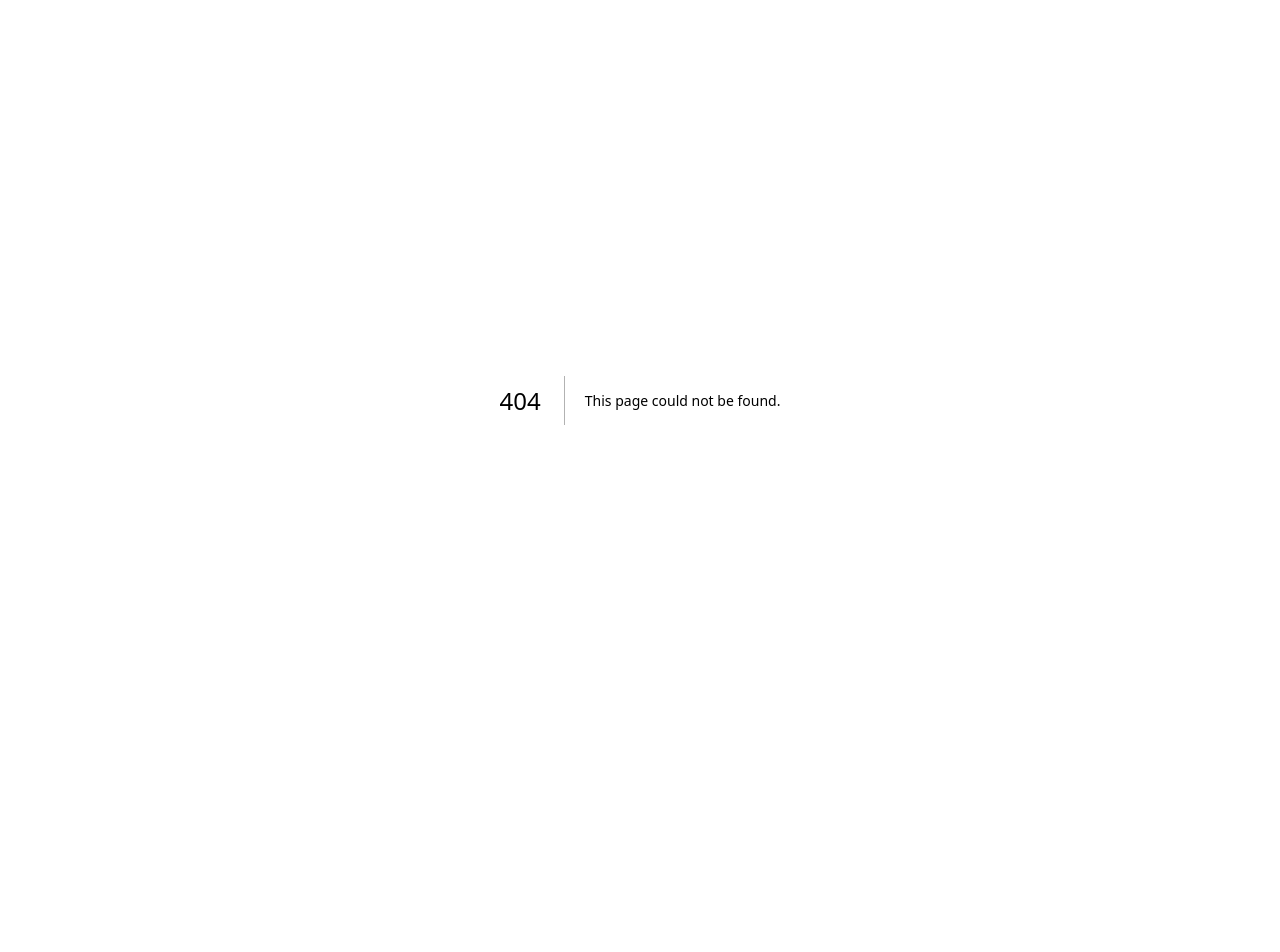
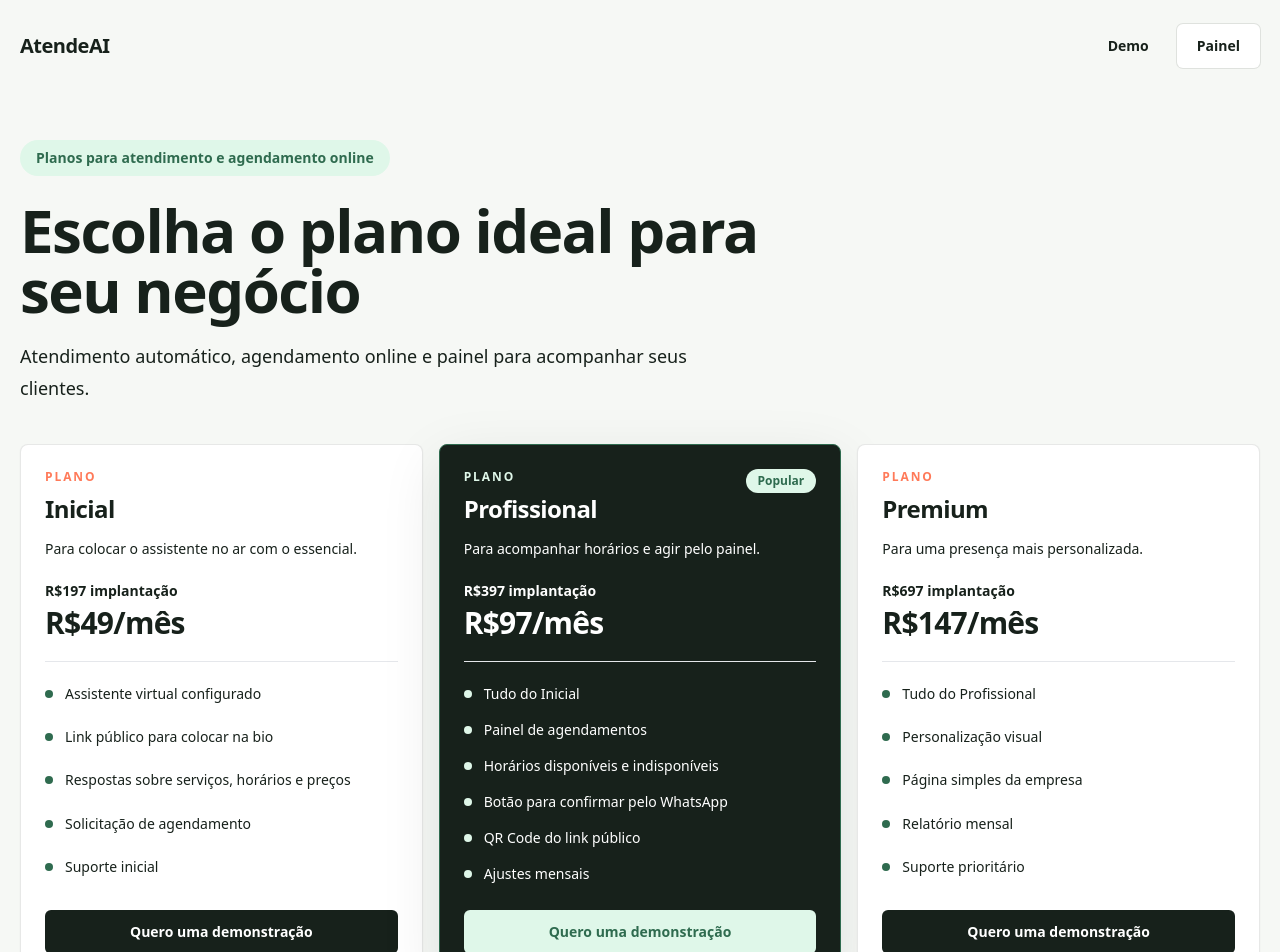
Before and after one commit to RafaelZaparoli/AtendeIa, a Next.js app: page /precos in a window 1280 px wide. Before the commit this address had no page. Shown: the top 952 px of the page. Before the commit the page ends 800 px from the top, so only its background shows below. Built offline with nearby package versions, Linux system fonts and the light colour scheme.

Commit message:
Add pricing page with WhatsApp demo CTA

```diff
--- /dev/null
+++ b/app/precos/page.tsx
@@ -0,0 +1,180 @@
+import Link from "next/link";
+import { ButtonLink } from "@/components/ButtonLink";
+
+const demoMessage =
+  "Olá, tenho interesse no AtendeAI e gostaria de uma demonstração.";
+const whatsappDemoLink = `https://wa.me/?text=${encodeURIComponent(demoMessage)}`;
+
+const plans = [
+  {
+    name: "Inicial",
+    implementation: "R$197 implantação",
+    monthly: "R$49/mês",
+    description: "Para colocar o assistente no ar com o essencial.",
+    features: [
+      "Assistente virtual configurado",
+      "Link público para colocar na bio",
+      "Respostas sobre serviços, horários e preços",
+      "Solicitação de agendamento",
+      "Suporte inicial"
+    ]
+  },
+  {
+    name: "Profissional",
+    implementation: "R$397 implantação",
+    monthly: "R$97/mês",
+    description: "Para acompanhar horários e agir pelo painel.",
+    featured: true,
+    features: [
+      "Tudo do Inicial",
+      "Painel de agendamentos",
+      "Horários disponíveis e indisponíveis",
+      "Botão para confirmar pelo WhatsApp",
+      "QR Code do link público",
+      "Ajustes mensais"
+    ]
+  },
+  {
+    name: "Premium",
+    implementation: "R$697 implantação",
+    monthly: "R$147/mês",
+    description: "Para uma presença mais personalizada.",
+    features: [
+      "Tudo do Profissional",
+      "Personalização visual",
+      "Página simples da empresa",
+      "Relatório mensal",
+      "Suporte prioritário"
+    ]
+  }
+];
+
+export default function PrecosPage() {
+  return (
+    <main className="min-h-screen bg-cloud text-ink">
+      <header className="mx-auto flex max-w-7xl items-center justify-between px-5 py-6">
+        <Link href="/" className="text-xl font-black tracking-tight">
+          AtendeAI
+        </Link>
+        <nav className="flex items-center gap-2">
+          <ButtonLink href="/chat/demo" variant="ghost">
+            Demo
+          </ButtonLink>
+          <ButtonLink href="/dashboard" variant="secondary">
+            Painel
+          </ButtonLink>
+        </nav>
+      </header>
+
+      <section className="mx-auto max-w-7xl px-5 pb-14 pt-8 md:pb-16 md:pt-12">
+        <div className="max-w-3xl">
+          <p className="inline-flex rounded-full bg-mint px-4 py-2 text-sm font-bold text-moss">
+            Planos para atendimento e agendamento online
+          </p>
+          <h1 className="mt-6 text-4xl font-black tracking-tight md:text-6xl">
+            Escolha o plano ideal para seu negócio
+          </h1>
+          <p className="mt-5 max-w-2xl text-lg leading-8 text-ink/68">
+            Atendimento automático, agendamento online e painel para acompanhar
+            seus clientes.
+          </p>
+        </div>
+
+        <div className="mt-10 grid gap-4 lg:grid-cols-3">
+          {plans.map((plan) => (
+            <article
+              key={plan.name}
+              className={`flex min-h-full flex-col rounded-lg border p-5 shadow-sm md:p-6 ${
+                plan.featured
+                  ? "border-moss bg-ink text-white shadow-soft"
+                  : "border-ink/10 bg-white"
+              }`}
+            >
+              <div className="border-b border-current/10 pb-5">
+                <div className="flex items-start justify-between gap-3">
+                  <div>
+                    <p
+                      className={`text-xs font-bold uppercase tracking-[0.16em] ${
+                        plan.featured ? "text-mint" : "text-coral"
+                      }`}
+                    >
+                      Plano
+                    </p>
+                    <h2 className="mt-2 text-2xl font-black tracking-tight">
+                      {plan.name}
+                    </h2>
+                  </div>
+                  {plan.featured && (
+                    <span className="rounded-full bg-mint px-3 py-1 text-xs font-black text-moss">
+                      Popular
+                    </span>
+                  )}
+                </div>
+                <p
+                  className={`mt-3 text-sm leading-6 ${
+                    plan.featured ? "text-white/68" : "text-ink/58"
+                  }`}
+                >
+                  {plan.description}
+                </p>
+                <div className="mt-5">
+                  <p className="text-sm font-bold">{plan.implementation}</p>
+                  <p className="mt-1 text-3xl font-black tracking-tight">
+                    {plan.monthly}
+                  </p>
+                </div>
+              </div>
+
+              <ul className="mt-5 grid flex-1 gap-3">
+                {plan.features.map((feature) => (
+                  <li key={feature} className="flex gap-3 text-sm leading-6">
+                    <span
+                      aria-hidden="true"
+                      className={`mt-2 h-2 w-2 shrink-0 rounded-full ${
+                        plan.featured ? "bg-mint" : "bg-moss"
+                      }`}
+                    />
+                    <span className={plan.featured ? "text-white/84" : "text-ink/72"}>
+                      {feature}
+                    </span>
+                  </li>
+                ))}
+              </ul>
+
+              <a
+                href={whatsappDemoLink}
+                target="_blank"
+                rel="noreferrer"
+                className={`mt-6 inline-flex min-h-11 items-center justify-center rounded-md px-5 py-3 text-sm font-semibold transition ${
+                  plan.featured
+                    ? "bg-mint text-moss hover:bg-white"
+                    : "bg-ink text-white hover:bg-moss"
+                }`}
+              >
+                Quero uma demonstração
+              </a>
+            </article>
+          ))}
+        </div>
+      </section>
+
+      <section className="border-t border-ink/10 bg-white px-5 py-14 md:py-16">
+        <div className="mx-auto flex max-w-7xl flex-col gap-5 md:flex-row md:items-center md:justify-between">
+          <div>
+            <p className="text-sm font-bold uppercase tracking-[0.18em] text-coral">
+              Próximo passo
+            </p>
+            <h2 className="mt-3 text-3xl font-black tracking-tight">
+              Ainda está em dúvida?
+            </h2>
+            <p className="mt-3 max-w-2xl text-base leading-7 text-ink/62">
+              Veja como o assistente responde, oferece horários e registra uma
+              solicitação de agendamento.
+            </p>
+          </div>
+          <ButtonLink href="/chat/demo">Ver demonstração</ButtonLink>
+        </div>
+      </section>
+    </main>
+  );
+}
```
